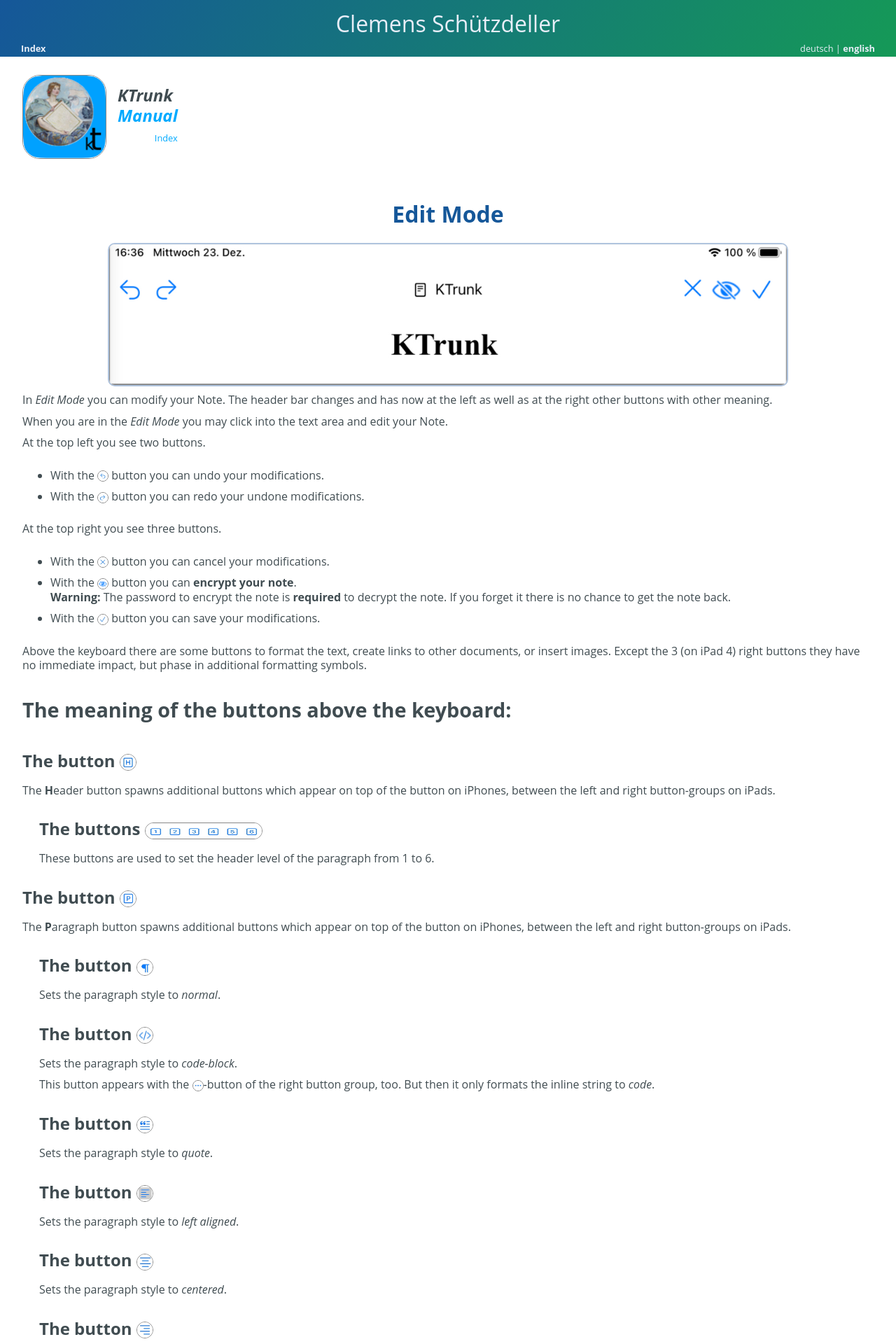
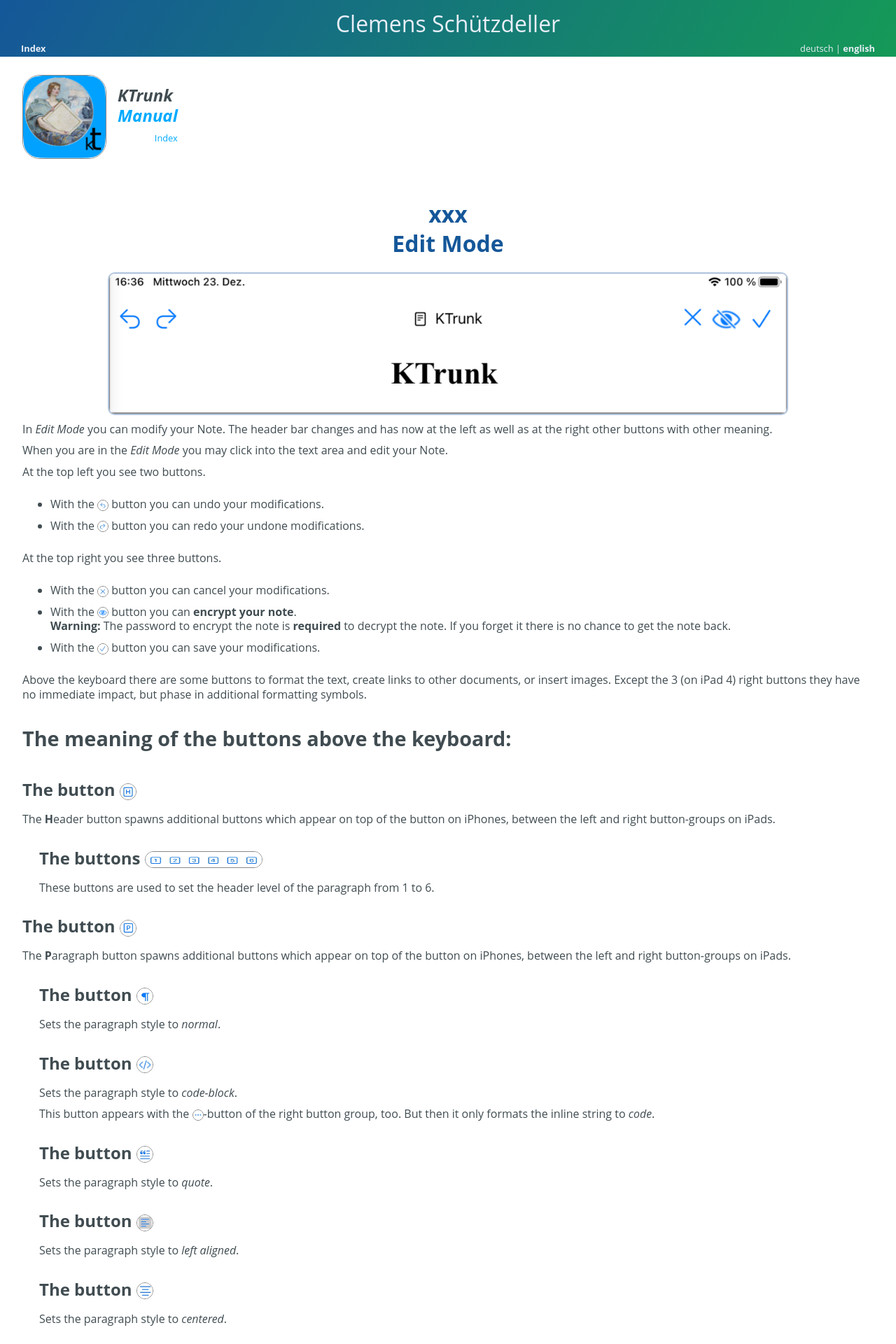
Before and after one commit to cs-LA/home, a Jekyll site: the page built from KTrunk/Manual/EditMode.md, in a window 1280 px wide. Shown: the top 1920 px of the page at 70% size. Built offline with Jekyll 4.4.1, drawn with Linux system fonts in a browser that asks for light colours; our own code applies the rules of GitHub Pages for plain Markdown files.

Commit message:
Update EditMode.md

```diff
--- a/KTrunk/Manual/EditMode.md
+++ b/KTrunk/Manual/EditMode.md
@@ -14,7 +14,7 @@
 
 
 
-<h1>
+<h1>xxx
   <span class="en">Edit Mode</span><span class="de">Bearbeitungs-Modus</span>
 </h1>
 <img src="EditModeEncrypt.png" style="border: 2px solid #B0C4DE; border-radius: 10px;">
```
